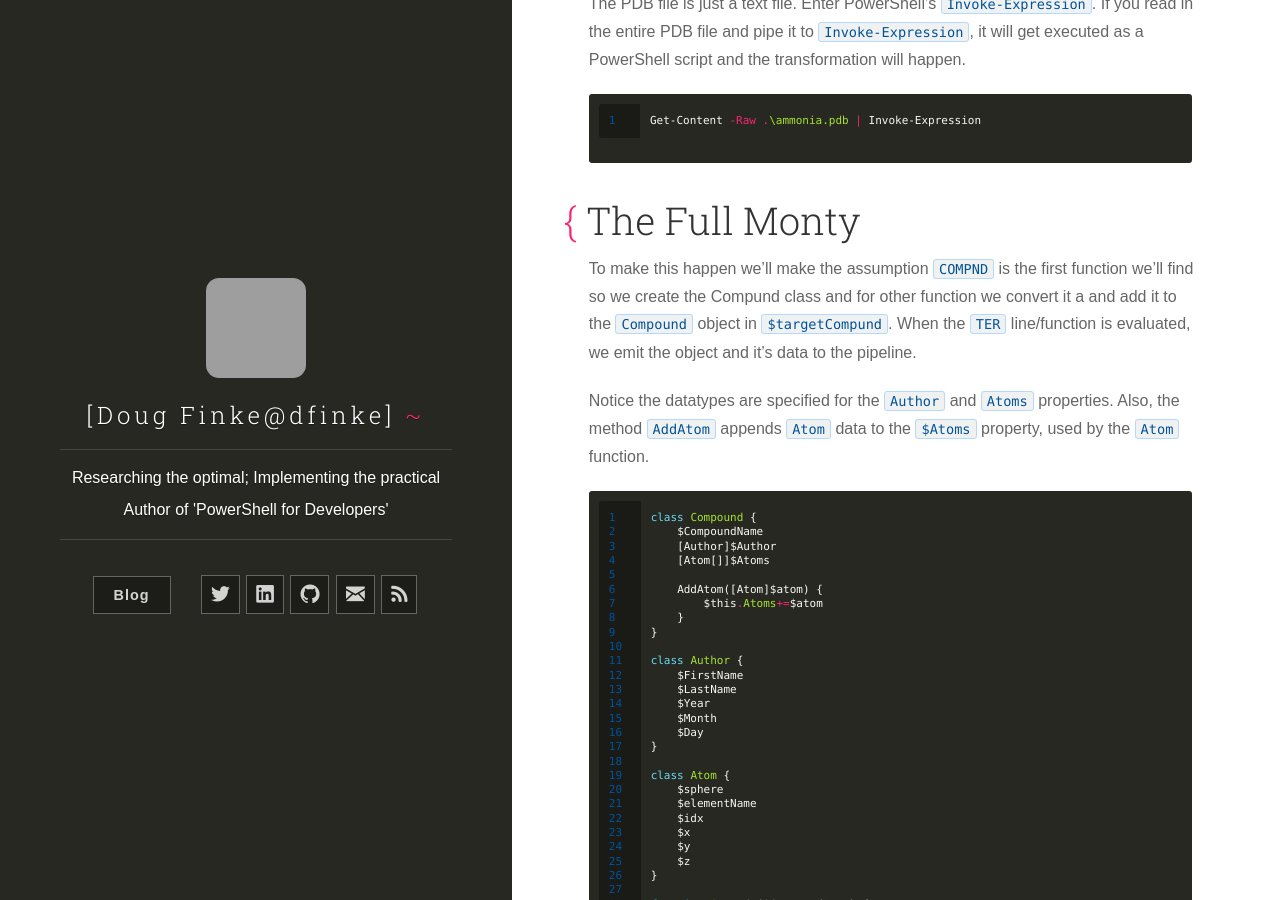
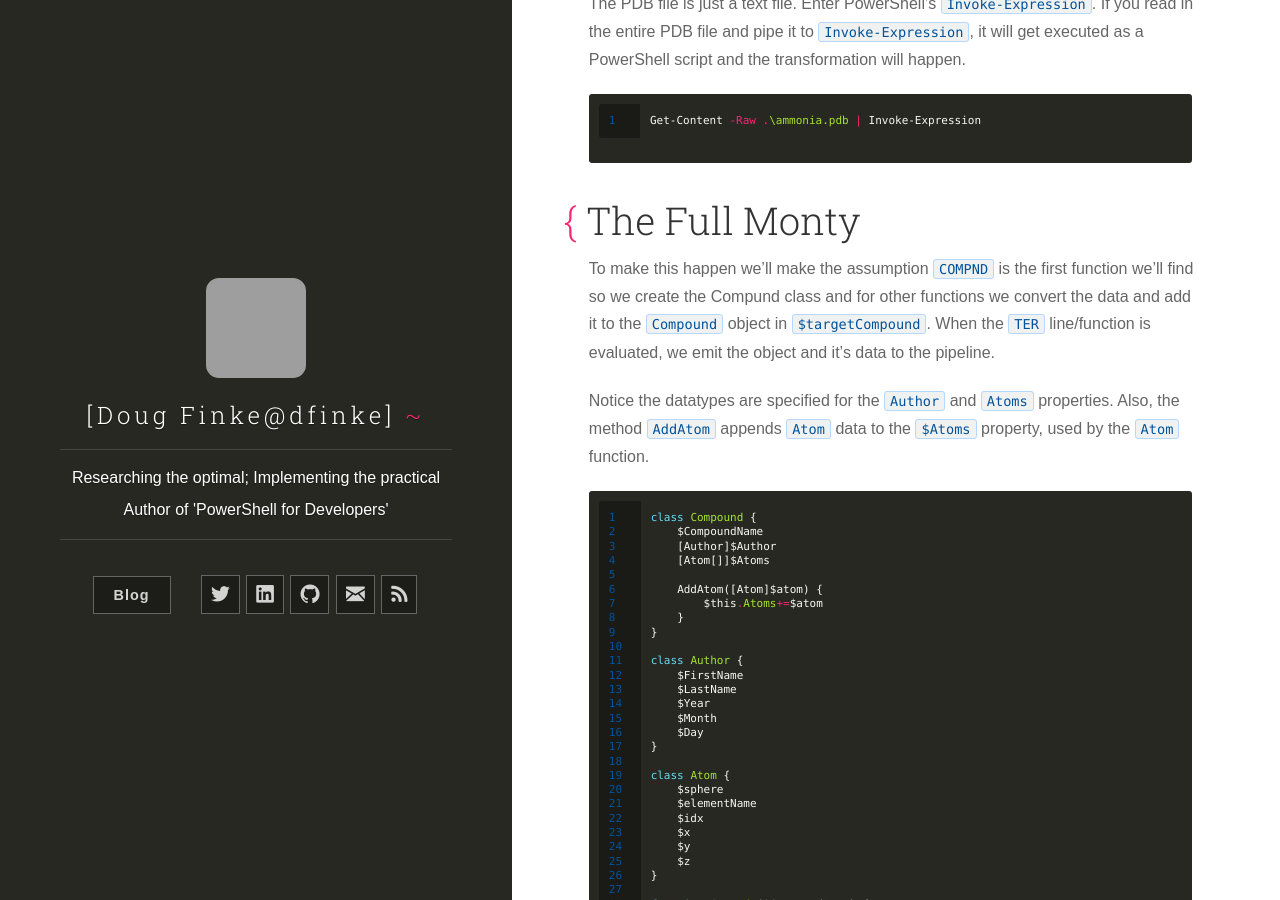
Before and after one commit to dfinke/dfinke.github.io, a Jekyll site: the page built from _posts/2016-09-04-Data-Crunching--Using-the-content-of-a-text-file-as-a-PowerShell-DSL.md, in a window 1280 px wide and 900 px high, scrolled down 3270 px, cut to the strip 0-900 px from the top of the window. Built offline with Jekyll 4.4.1, drawn with Linux system fonts in a browser that asks for light colours; nearby versions of some CDN libraries; grey boxes are pictures that could not be loaded.

Commit message:
Update 2016-09-04-Data-Crunching--Using-the-content-of-a-text-file-as-a-PowerShell-DSL.md

````diff
--- a/_posts/2016-09-04-Data-Crunching--Using-the-content-of-a-text-file-as-a-PowerShell-DSL.md
+++ b/_posts/2016-09-04-Data-Crunching--Using-the-content-of-a-text-file-as-a-PowerShell-DSL.md
@@ -134,7 +134,7 @@ Get-Content -Raw .\ammonia.pdb | Invoke-Expression
 ```
 
 ## The Full Monty
-To make this happen we'll make the assumption `COMPND` is the first function we'll find so we create the Compund class and for other function we convert it a and add it to the `Compound` object in `$targetCompund`. When the `TER` line/function is evaluated, we emit the object and it's data to the pipeline.
+To make this happen we'll make the assumption `COMPND` is the first function we'll find so we create the Compund class and for other functions we convert the data and add it to the `Compound` object in `$targetCompound`. When the `TER` line/function is evaluated, we emit the object and it's data to the pipeline.
 
 Notice the datatypes are specified for the `Author` and `Atoms` properties. Also, the method `AddAtom` appends `Atom` data to the `$Atoms` property, used by the `Atom` function.
 
````
